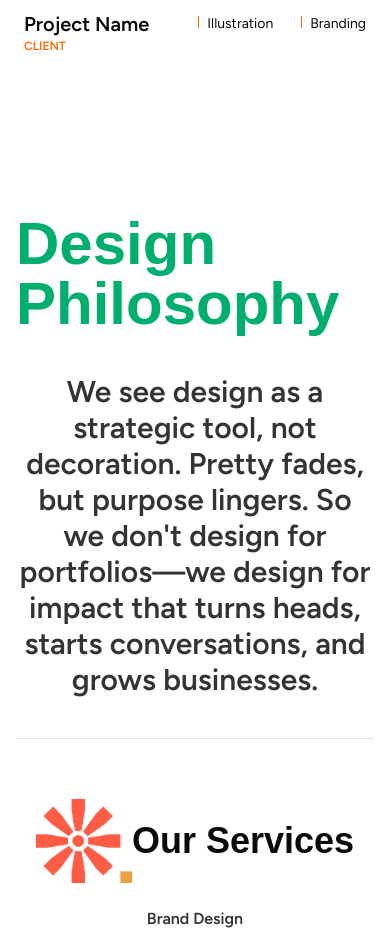
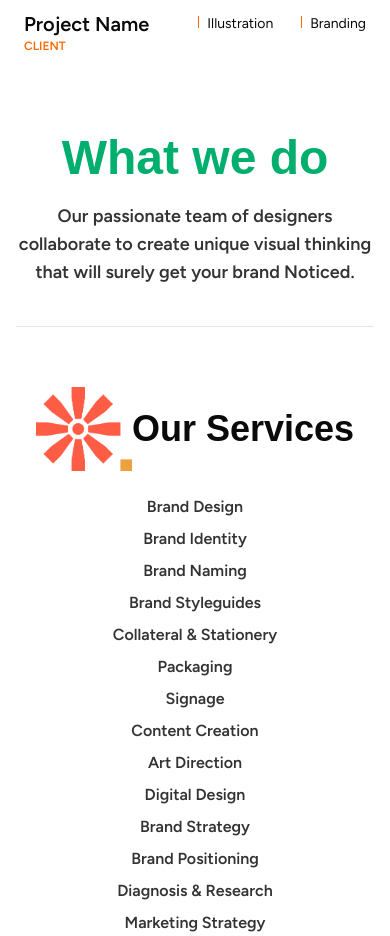
Before and after one commit to jamesesguerra/notice-site, a Next.js app: page / in a window 390 px wide. Shown: the part 2880-3816 px from the top of the page. Built offline with nearby package versions, Linux system fonts and the light colour scheme; a web font is replaced by a local one.

Commit message:
fix mobile services

```diff
--- a/app/page.tsx
+++ b/app/page.tsx
@@ -7,19 +7,19 @@ import Footer from "@/components/layout/footer"
 
 const navigationData = [
   {
-    title: "Home",
+    title: "The Studio",
     href: "#",
   },
   {
-    title: "Products",
+    title: "The Work",
     href: "#",
   },
   {
-    title: "About Us",
+    title: "Services",
     href: "#",
   },
   {
-    title: "Contacts",
+    title: "Get Started",
     href: "#",
   },
 ]
--- a/components/layout/philosophy.tsx
+++ b/components/layout/philosophy.tsx
@@ -2,17 +2,25 @@ import { Separator } from "../ui/separator"
 
 const Philosophy = () => {
   return (
-    <div className="mx-auto max-w-7xl px-4 pt-20 sm:px-6">
+    <div className="mx-auto max-w-7xl px-4 sm:px-6 md:pt-20">
       <div className="flex justify-center">
-        <h2 className="font-museo text-6xl font-bold text-customGreen md:text-7xl lg:text-9xl">
+        <h2 className="hidden font-museo text-6xl font-bold text-customGreen md:block md:text-7xl lg:text-9xl">
           Design Philosophy
+        </h2>
+        <h2 className="font-museo text-5xl font-bold text-customGreen md:hidden md:text-7xl lg:text-9xl">
+          What we do
         </h2>
       </div>
 
-      <p className="my-10 text-center text-3xl font-semibold text-customGray">
+      <p className="my-10 hidden text-center text-3xl font-semibold text-customGray md:block">
         We see design as a strategic tool, not decoration. Pretty fades, but
         purpose lingers. So we don't design for portfolios—we design for impact
         that turns heads, starts conversations, and grows businesses.
+      </p>
+
+      <p className="mt-5 mb-10 text-center text-lg font-semibold text-customGray md:hidden">
+        Our passionate team of designers collaborate to create unique visual
+        thinking that will surely get your brand Noticed.
       </p>
 
       <Separator />
--- a/components/ui/navbar.tsx
+++ b/components/ui/navbar.tsx
@@ -1,7 +1,5 @@
-import { MenuIcon, SearchIcon } from "lucide-react"
 import { Menu } from "lucide-react"
 
-import { Button } from "@/components/ui/button"
 import {
   DropdownMenu,
   DropdownMenuContent,
```
